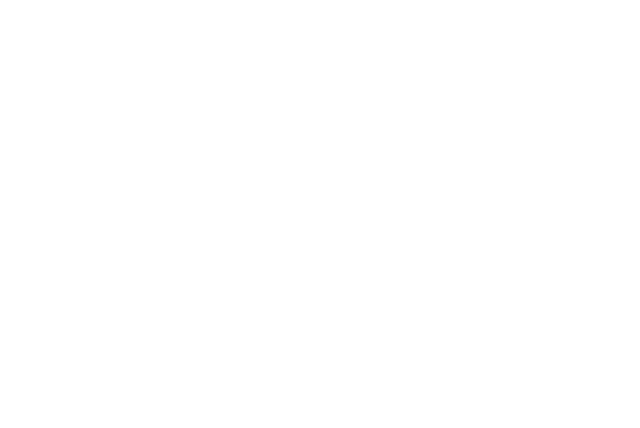
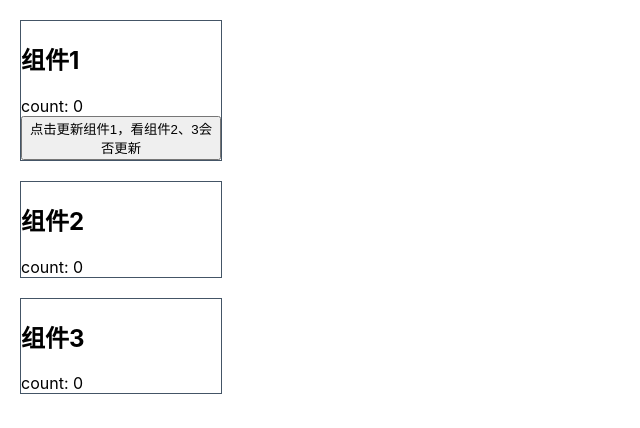
Before and after one commit to qumuchegi/react-feature-test, a React app: page /my-recoil in a window 1280 px wide. Shown: the top 428 px of the page, without its empty margins (0-640 px from the left). Built offline with nearby package versions, Linux system fonts and the light colour scheme.

Commit message:
缺少一对多广播update

```diff
--- a/src/features/emptySetState/index.jsx
+++ /dev/null
@@ -1,45 +0,0 @@
-import React from 'react'
-import RecoilRoot, {useRecoilState, useSetRecoilState, useRecoilValue} from './recoil'
-
-const countAtom = {
-  key: 'count_atom',
-  defaultValue: 0
-}
-
-
-Com1.whyDidYouRender = true
-function Com1() {
-  const [count, setCount] = useRecoilState(countAtom)
-  return (
-    <div>组件1
-     <div>count: {count}</div>
-      <button onClick={() => setCount(count => count + 1)}>点击更新组件1，看组件2、3会否更新</button>
-    </div>
-  )
-}
-
-Com2.whyDidYouRender = true
-function Com2() {
-
-  return (
-    <div>组件2</div>
-  )
-}
-
-Com3.whyDidYouRender = true
-function Com3() {
-
-  return (
-    <div>组件3</div>
-  )
-}
-
-App.whyDidYouRender = true
-export default function App() {
-
-  return <RecoilRoot>
-    <Com1/>
-    <Com2/>
-    <Com3/>
-  </RecoilRoot>
-}
--- /dev/null
+++ b/src/features/my-recoil/index.jsx
@@ -0,0 +1,57 @@
+import React from 'react'
+import RecoilRoot, {useRecoilState, useSetRecoilState, useRecoilValue} from './recoil'
+
+const countAtom = {
+  key: 'count_atom',
+  defaultValue: 0
+}
+
+
+const style = {border: 'solid 1px #456', width: '200px', margin: '20px'}
+//Com1.whyDidYouRender = true
+function Com1() {
+  const [count, setCount] = useRecoilState(countAtom)
+
+  function handleChange(){
+    setCount(count => count + 1)
+  }
+  return (
+    <div style={style}>
+     <h2>组件1</h2>
+     <div>count: {count}</div>
+      <button onClick={handleChange}>点击更新组件1，看组件2、3会否更新</button>
+    </div>
+  )
+}
+
+//Com2.whyDidYouRender = true
+function Com2() {
+  const count = useRecoilValue(countAtom)
+  return (
+    <div style={style}>
+      <h2>组件2</h2>
+      <div>count: {count}</div>
+    </div>
+  )
+}
+
+//Com3.whyDidYouRender = true
+function Com3() {
+  const count = useRecoilValue(countAtom)
+  return (
+    <div style={style}>
+      <h2>组件3</h2>
+      <div>count: {count}</div>
+    </div>
+  )
+}
+
+App.whyDidYouRender = true
+export default function App() {
+
+  return <RecoilRoot>
+    <Com1/>
+    <Com2/>
+    <Com3/>
+  </RecoilRoot>
+}
--- a/src/features/emptySetState/recoil.js
+++ b/src/features/my-recoil/recoil.js
@@ -1,8 +1,9 @@
 
-import React,{ useEffect, useState, useRef, useContext } from 'react';
+import React,{ useEffect, useState, useRef, useContext, useMemo, useCallback } from 'react';
 
 const nodes = new Map()
-const nodesSub = new Map()
+const subNodes = new Map()
+
 class Node{
   constructor(k, v){
     this.key = k
@@ -29,9 +30,9 @@ export function useSetRecoilState(atom) {
     const newNode = new Node(key, defaultValue)
     store.atomValues.set(key, newNode)
     node = store.atomValues.get(key)
-    store.nodeToComponentSubscriptions.set(key, new Map())
   }
 
+  const [_, triggerUpdate] = useSubRecoilState(key)
   const setState = (newValueOrUpdater) => {
     let newValue
     if (typeof newValueOrUpdater === 'function') {
@@ -39,19 +40,22 @@ export function useSetRecoilState(atom) {
     }
     node.setValue(newValue)
     store.atomValues.set(key, node)
-    console.log('写 state：', node)
     store.replaceState()
-    store.nodeToComponentSubscriptions.set(key, new Map())
+    triggerUpdate()
   }
   return setState
 }
 
-function subToRecoilValue(store, key, cb) {
-  if (!store.nodeToComponentSubscriptions.has(key)) {
-    store.nodeToComponentSubscriptions.set(key, new Map())
-  }
+let subID = 0
+function useSubRecoilState(atomkey) {
+  const [update, setUpdate] = useState(new Map())
 
-  cb()
+  const triggerUpdate = useCallback((cb) => {
+    setUpdate(new Map())
+    //cb()
+  }, [atomkey])
+
+  return [update, triggerUpdate]
 }
 export function useRecoilValue(atom) {
   const [_, forceUpdate] = useState([]);
@@ -68,15 +72,13 @@ export function useRecoilValue(atom) {
   } else {
     node = store.atomValues.get(key)
   }
-  console.log('读取 state:', node)
 
-  console.log('订阅', store.nodeToComponentSubscriptions.get(key))
+  const [update] = useSubRecoilState(key)
 
   useEffect(() => {
-    subToRecoilValue(store, key, () => {
-      forceUpdate([])
-    })
-  }, [])
+    forceUpdate([])
+    console.log({update})
+  }, [update])
 
 
   return node.getValue(key)
@@ -100,16 +102,18 @@ export default function RecoilRoot({children}) {
   function Batcher({setNotify}) {
     const [_, setstate] = useState([])
     setNotify(() => setstate({}))
+
     return null
   }
   function replaceState() {
     console.log('replace state')
     notifyUpdate.current()
+
   }
   const storeState = useRef({
     atomValues: nodes,
     replaceState,
-    nodeToComponentSubscriptions: nodesSub
+    //nodeToComponentSubscriptions: nodesSub
   })
 
   return <div>
--- a/src/router/index.jsx
+++ b/src/router/index.jsx
@@ -6,7 +6,7 @@ import TestHoc from '../features/Hoc/反向继承'
 import A from '../features/renderTree/index'
 import Com1 from '../features/context/'
 import Shopee from '../features/Recoil/index'
-import EmptySetStateWillUpdateAllCom from '../features/emptySetState'
+import MyRecoil from '../features/my-recoil'
 
 export const routes = [
   {
@@ -40,8 +40,8 @@ export const routes = [
     link: 'recoil demo'
   },
   {
-    path: '/emptysetstate',
-    component: <EmptySetStateWillUpdateAllCom />,
+    path: '/my-recoil',
+    component: <MyRecoil />,
     link: 'empty setState'
   }
 ]
```
